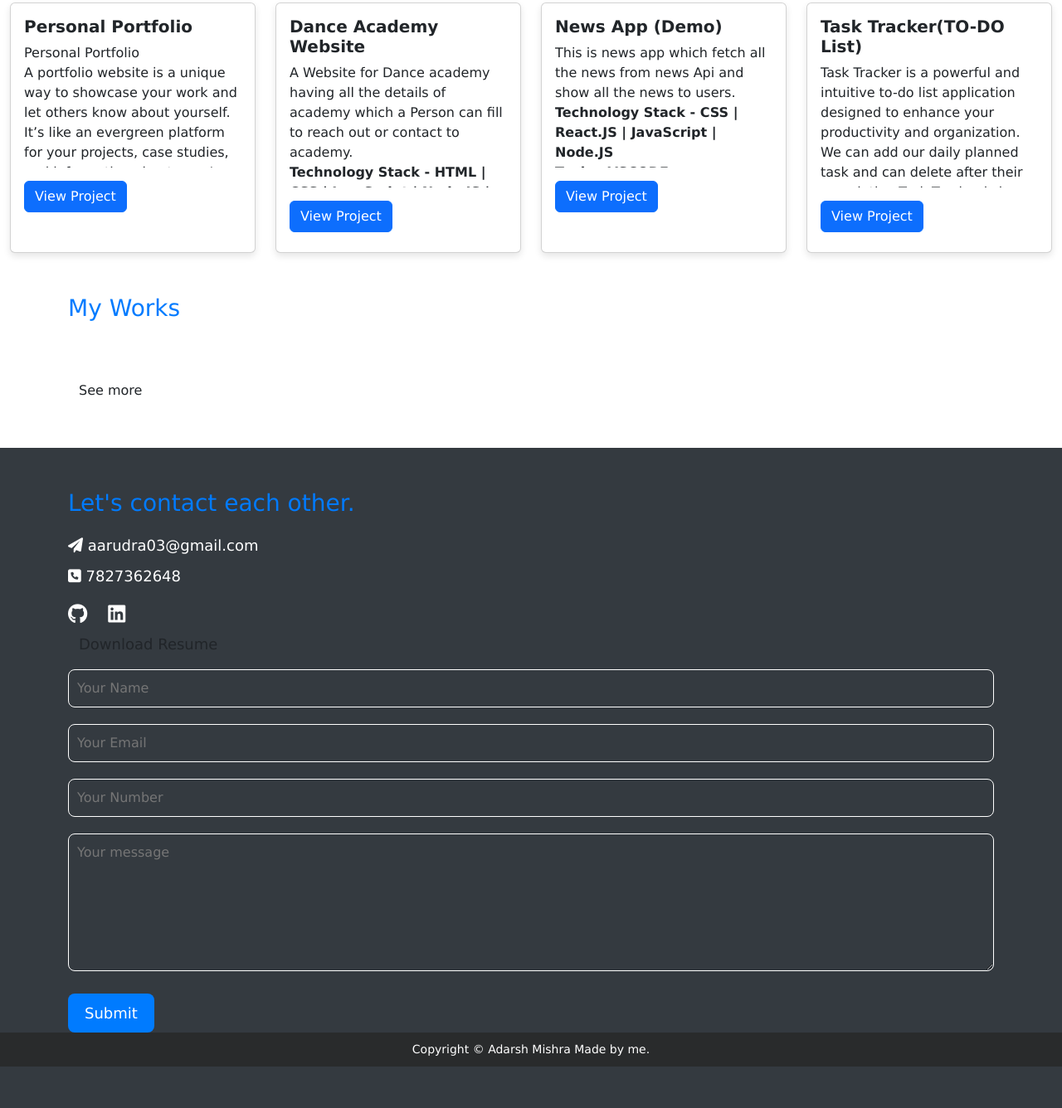
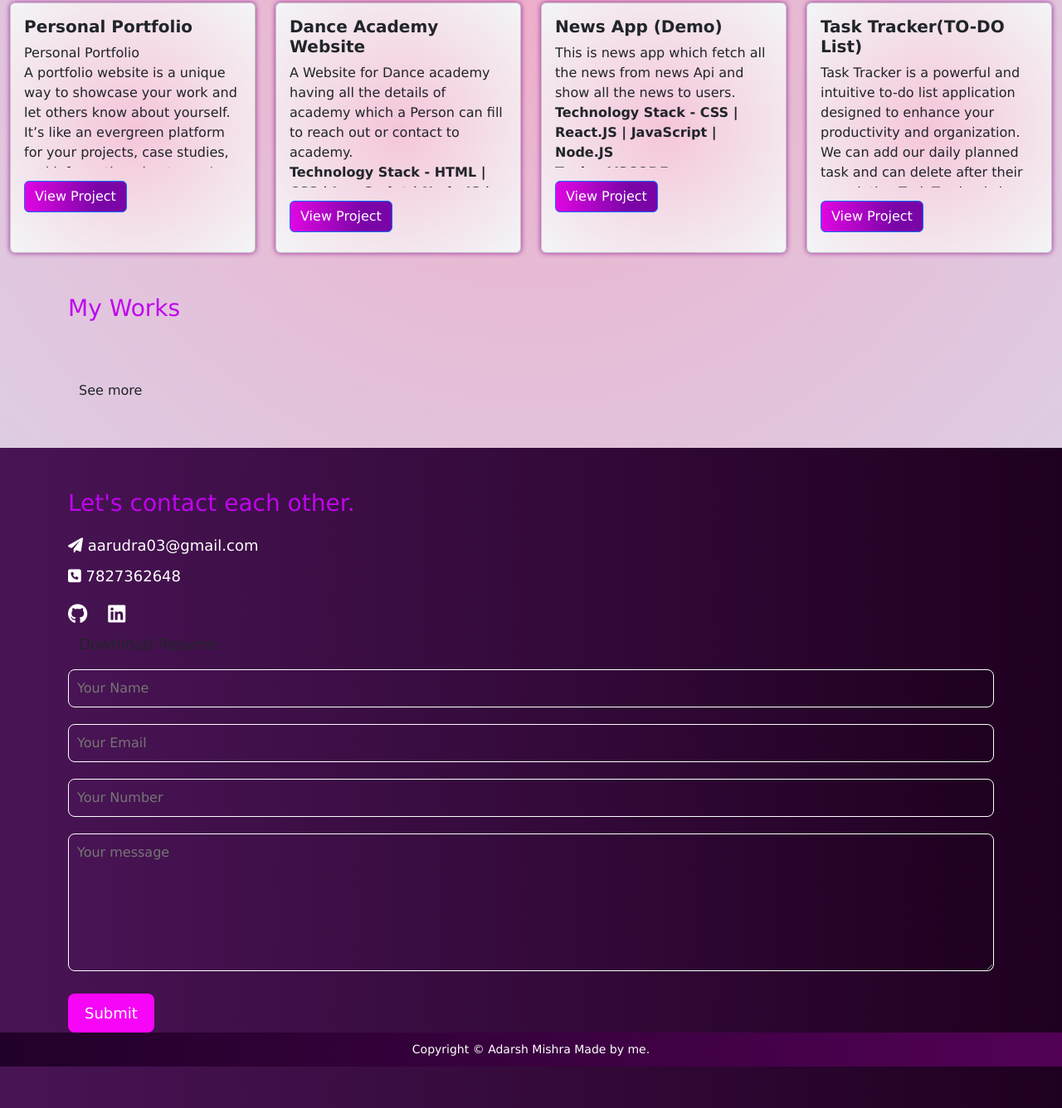
Before and after one commit to adarsh03108/resume, a plain HTML site: page index.html in a window 1280 px wide. Shown: the part 1370-2706 px from the top of the page at 83% size. Drawn offline with nearby package versions, Linux system fonts and the light colour scheme; some icons are missing.

Commit message:
Add files via upload
Customization

```diff
--- a/styles.css
+++ b/styles.css
@@ -3,7 +3,7 @@
     box-sizing: border-box;
     margin: 0px;
     padding: 0px;
-     font-family:Verdana, Geneva, Tahoma, sans-serif;
+    font-family:Verdana;
  }
 
  body {
@@ -12,11 +12,15 @@
     margin: 0;
     padding: 0;
     box-sizing: border-box;
+    background: rgb(238,174,202);
+    background: radial-gradient(circle, rgba(238,174,202,1) 0%, rgba(209,227,247,1) 100%);
+
 }
 
 /* Header styles */
 #header {
-    background-color: #343a40;
+    background: rgb(73,20,85);
+    background: linear-gradient(90deg, rgba(73,20,85,1) 0%, rgba(31,0,32,1) 100%);
     color: #ffffff;
     padding: 20px 0;
 }
@@ -37,7 +41,8 @@ nav {
     list-style-type: none;
     margin: 0;
     padding: 0;
-    background-color: #343a40;
+    background: rgb(73,20,85);
+    background: linear-gradient(90deg, rgba(73,20,85,1) 0%, rgba(31,0,32,1) 100%);
     position: fixed;
     top: 0;
     left: -200px;
@@ -60,17 +65,18 @@ nav {
 }
 
 .fa-bars {
-
+    color: rgb(191, 5, 238);
     font-size: 24px;
     cursor: pointer;
 }
 .fa-user {
-
+    color: rgb(191, 5, 238);
     font-size: 24px;
     cursor: pointer;
 }
 
 .fa-arrow-up-right-from-square{
+    color: rgb(191, 5, 238);
     font-size: 24px;
     cursor: pointer;
     padding: 10px;
@@ -93,7 +99,7 @@ nav {
 }
 
 .header-text span {
-    color: #007bff;
+    color: rgb(191, 5, 238);
 }
 
 /* About section styles */
@@ -112,7 +118,7 @@ nav {
 }
 
 .sub-title {
-    color: #007bff;
+    color: rgb(191, 5, 238);
     font-size: 28px;
     margin-bottom: 20px;
 }
@@ -141,7 +147,8 @@ nav {
 
 .active-link {
     font-weight: bold;
-    color: #007bff;
+  color: rgb(155, 5, 192);
+   color: linear-gradient(90deg, rgba(93,3,115,1) 0%, rgba(222,4,228,1) 90%);
 }
 
 .active-tab {
@@ -233,7 +240,8 @@ ul li {
 
 /* Contact section styles */
 #contact {
-    background-color: #343a40;
+    background: rgb(73,20,85);
+    background: linear-gradient(90deg, rgba(73,20,85,1) 0%, rgba(31,0,32,1) 100%);
     color: #ffffff;
     padding: 50px 0;
 }
@@ -269,12 +277,13 @@ ul li {
     padding: 10px;
     border: 1px solid #ffffff;
     border-radius: 8px;
-    background-color: #343a40;
+    background: rgb(216, 118, 238);
+    background: linear-gradient(90deg, rgba(73,20,85,1) 0%, rgba(31,0,32,1) 100%);
     color: #ffffff;
 }
 
 .contact-right button {
-    background-color: #007bff;
+    background-color: rgb(247, 5, 247);
     color: #ffffff;
     border: none;
     padding: 10px 20px;
@@ -285,7 +294,8 @@ ul li {
 
 /* Copyright section styles */
 .copyright {
-    background-color: #292b2c;
+    background: rgb(33,1,41);
+    background: linear-gradient(90deg, rgba(33,1,41,1) 0%, rgba(82,1,85,1) 100%);
     color: #ffffff;
     text-align: center;
     padding: 10px 0;
@@ -302,17 +312,25 @@ ul li {
 
 
 .card {
-    box-shadow: 0 4px 8px rgba(0, 0, 0, 0.1);
+    background: rgb(241, 231, 235);
+    background: radial-gradient(circle, rgb(245, 197, 217) 0%, rgb(243, 245, 247) 100%);
+    box-shadow: 0 0 6px rgba(138, 2, 138, 0.8);
+
+
+
     transition: transform 0.3s;
 
 }
 
 .card:hover {
+    border-bottom: 4px solid #ff0af3;
     transform: scale(1.05);
+
 }
 
 .btn-primary {
-    background-color: #007bff;
+    background: rgb(224,6,226);
+    background: linear-gradient(90deg, rgba(224,6,226,1) 0%, rgba(122,5,167,1) 72%);
     color: #fff;
     border: none;
     padding: 8px 16px;
@@ -324,5 +342,6 @@ ul li {
 }
 
 .btn-primary:hover {
-    background-color: #0056b3;
+    background: rgb(93,3,115);
+background: linear-gradient(90deg, rgba(93,3,115,1) 0%, rgba(222,4,228,1) 90%);
 }
```
